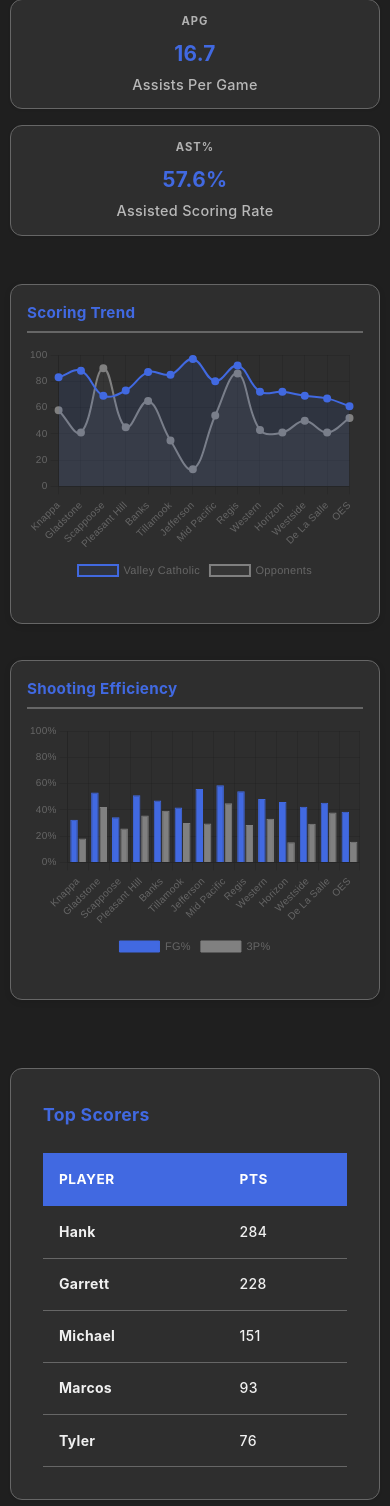
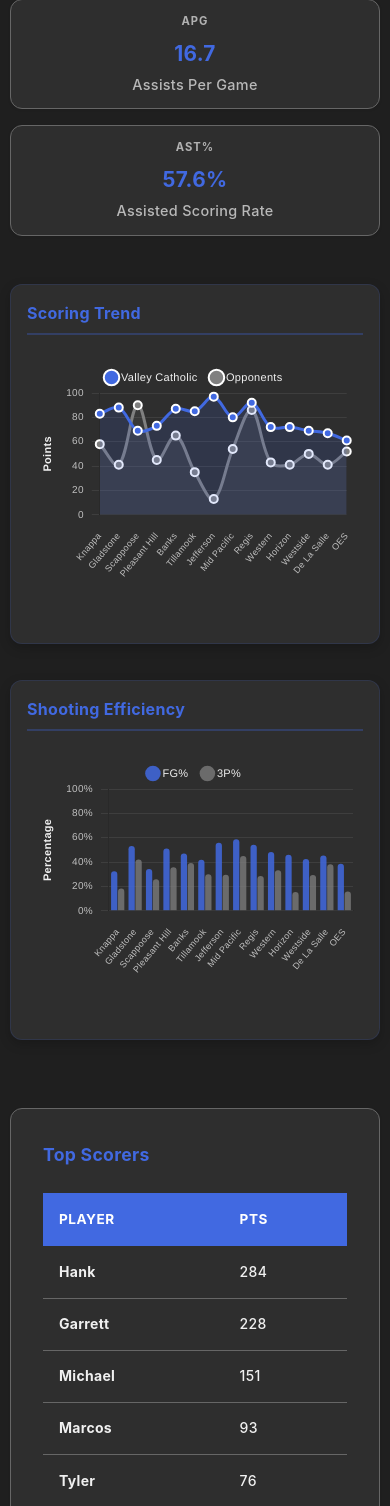
Before and after one commit to Gavino1730/Stats, a Flask app: page / in a window 390 px wide. Shown: the part 1160-2666 px from the top of the page. Run offline with Flask 3, Linux system fonts and the light colour scheme.

Commit message:
Enhance chart styling and layout for improved readability and responsiveness

```diff
--- a/static/dashboard.js
+++ b/static/dashboard.js
@@ -217,25 +217,40 @@ async function loadCharts() {
         const commonOptions = {
             responsive: true,
             maintainAspectRatio: false,
+            layout: {
+                padding: {
+                    left: 10,
+                    right: 10,
+                    top: 10,
+                    bottom: isMobile ? 20 : 30
+                }
+            },
             plugins: {
                 legend: {
                     display: true,
-                    position: isMobile ? 'bottom' : 'top',
+                    position: 'top',
+                    align: 'center',
                     labels: {
                         font: {
-                            size: isMobile ? 11 : 12
+                            size: isMobile ? 11 : 13,
+                            weight: '500'
                         },
-                        padding: isMobile ? 10 : 15
+                        padding: 15,
+                        usePointStyle: true,
+                        pointStyle: 'circle',
+                        boxWidth: 8,
+                        color: '#f0f0f0'
                     }
                 },
                 tooltip: {
-                    backgroundColor: 'rgba(0,0,0,0.85)',
-                    padding: 12,
-                    titleFont: { size: 12, weight: 'bold' },
-                    bodyFont: { size: 11 },
+                    backgroundColor: 'rgba(30, 30, 30, 0.95)',
+                    padding: 14,
+                    titleFont: { size: 13, weight: 'bold' },
+                    bodyFont: { size: 12 },
                     borderColor: '#4169E1',
-                    borderWidth: 1,
+                    borderWidth: 2,
                     displayColors: true,
+                    cornerRadius: 6,
                     callbacks: {
                         label: function(context) {
                             let label = context.dataset.label || '';
@@ -258,21 +273,40 @@ async function loadCharts() {
             scales: {
                 y: {
                     beginAtZero: true,
-                    ticks: {
-                        font: {
-                            size: isMobile ? 10 : 12
-                        }
-                    }
-                },
-                x: {
+                    grid: {
+                        color: 'rgba(255, 255, 255, 0.08)',
+                        lineWidth: 1
+                    },
                     ticks: {
                         font: {
                             size: isMobile ? 10 : 12
                         },
-                        maxRotation: 45,
-                        minRotation: 45,
+                        color: '#c0c0c0',
+                        padding: 8
+                    },
+                    title: {
+                        display: true,
+                        text: 'Points',
+                        font: {
+                            size: isMobile ? 11 : 12,
+                            weight: '600'
+                        },
+                        color: '#f0f0f0'
+                    }
+                },
+                x: {
+                    grid: {
+                        display: false
+                    },
+                    ticks: {
+                        font: {
+                            size: isMobile ? 9 : 11
+                        },
+                        maxRotation: 50,
+                        minRotation: 50,
                         autoSkip: false,
-                        padding: 5
+                        color: '#c0c0c0',
+                        padding: 8
                     }
                 }
             }
@@ -285,24 +319,43 @@ async function loadCharts() {
                 y: {
                     beginAtZero: true,
                     max: 100,
+                    grid: {
+                        color: 'rgba(255, 255, 255, 0.08)',
+                        lineWidth: 1
+                    },
                     ticks: {
                         font: {
                             size: isMobile ? 10 : 12
                         },
+                        color: '#c0c0c0',
+                        padding: 8,
                         callback: function(value) {
                             return value + '%';
                         }
+                    },
+                    title: {
+                        display: true,
+                        text: 'Percentage',
+                        font: {
+                            size: isMobile ? 11 : 12,
+                            weight: '600'
+                        },
+                        color: '#f0f0f0'
                     }
                 },
                 x: {
+                    grid: {
+                        display: false
+                    },
                     ticks: {
                         font: {
-                            size: isMobile ? 10 : 12
+                            size: isMobile ? 9 : 11
                         },
-                        maxRotation: 45,
-                        minRotation: 45,
+                        maxRotation: 50,
+                        minRotation: 50,
                         autoSkip: false,
-                        padding: 5
+                        color: '#c0c0c0',
+                        padding: 8
                     }
                 }
             }
@@ -325,23 +378,31 @@ async function loadCharts() {
                         label: 'Valley Catholic',
                         data: sortedVcScore,
                         borderColor: '#4169E1',
-                        backgroundColor: 'rgba(65, 105, 225, 0.1)',
-                        tension: 0.4,
+                        backgroundColor: 'rgba(65, 105, 225, 0.15)',
+                        tension: 0.35,
                         fill: true,
-                        pointRadius: isMobile ? 3 : 5,
+                        pointRadius: isMobile ? 4 : 6,
+                        pointHoverRadius: isMobile ? 6 : 8,
                         pointBackgroundColor: '#4169E1',
-                        borderWidth: 2
+                        pointBorderColor: '#fff',
+                        pointBorderWidth: 2,
+                        pointHoverBorderWidth: 3,
+                        borderWidth: 3
                     },
                     {
                         label: 'Opponents',
                         data: sortedOppScore,
                         borderColor: '#808080',
-                        backgroundColor: 'rgba(128, 128, 128, 0.1)',
-                        tension: 0.4,
+                        backgroundColor: 'rgba(128, 128, 128, 0.12)',
+                        tension: 0.35,
                         fill: true,
-                        pointRadius: isMobile ? 3 : 5,
+                        pointRadius: isMobile ? 4 : 6,
+                        pointHoverRadius: isMobile ? 6 : 8,
                         pointBackgroundColor: '#808080',
-                        borderWidth: 2
+                        pointBorderColor: '#fff',
+                        pointBorderWidth: 2,
+                        pointHoverBorderWidth: 3,
+                        borderWidth: 3
                     }
                 ]
             },
@@ -364,16 +425,22 @@ async function loadCharts() {
                     {
                         label: 'FG%',
                         data: sortedFgPct,
-                        backgroundColor: '#4169E1',
+                        backgroundColor: 'rgba(65, 105, 225, 0.85)',
                         borderColor: '#4169E1',
-                        borderWidth: 1
+                        borderWidth: 0,
+                        borderRadius: 4,
+                        hoverBackgroundColor: '#4169E1',
+                        maxBarThickness: 35
                     },
                     {
                         label: '3P%',
                         data: sortedFg3Pct,
-                        backgroundColor: '#808080',
+                        backgroundColor: 'rgba(128, 128, 128, 0.75)',
                         borderColor: '#808080',
-                        borderWidth: 1
+                        borderWidth: 0,
+                        borderRadius: 4,
+                        hoverBackgroundColor: '#909090',
+                        maxBarThickness: 35
                     }
                 ]
             },
--- a/static/style.css
+++ b/static/style.css
@@ -245,7 +245,7 @@ body {
 .charts-section {
     display: grid;
     grid-template-columns: repeat(auto-fit, minmax(450px, 1fr));
-    gap: 2.5rem;
+    gap: 2rem;
     margin-bottom: 3rem;
 }
 
@@ -253,31 +253,34 @@ body {
     background: var(--card-bg);
     padding: 2rem;
     border-radius: 12px;
-    box-shadow: 0 2px 6px rgba(0,0,0,0.1);
-    border: 1px solid var(--border);
+    box-shadow: 0 4px 12px rgba(0,0,0,0.2);
+    border: 1px solid rgba(65, 105, 225, 0.15);
     position: relative;
-    height: 480px;
+    height: 500px;
     margin-bottom: 2rem;
-    transition: box-shadow 0.3s ease;
+    transition: all 0.3s ease;
 }
 
 .chart-container:hover {
-    box-shadow: 0 4px 12px rgba(0,0,0,0.15);
+    box-shadow: 0 6px 20px rgba(65, 105, 225, 0.25);
+    border-color: rgba(65, 105, 225, 0.3);
+    transform: translateY(-2px);
 }
 
 .chart-container h2 {
-    margin: 0 0 1.75rem 0;
+    margin: 0 0 1.5rem 0;
     padding-bottom: 0.75rem;
-    color: var(--primary);
-    font-size: 1.3rem;
+    color: #4169E1;
+    font-size: 1.35rem;
     font-weight: 700;
-    border-bottom: 2px solid var(--border);
+    border-bottom: 2px solid rgba(65, 105, 225, 0.3);
+    letter-spacing: 0.3px;
 }
 
 .chart-container canvas {
-    max-height: 380px;
+    max-height: 400px;
     width: 100% !important;
-    height: 380px !important;
+    height: 400px !important;
 }
 
 /* Player Performances */
@@ -1335,20 +1338,20 @@ body {
 
     /* Charts optimized for mobile */
     .chart-container {
-        height: 380px;
-        padding: 1.25rem;
+        height: 400px;
+        padding: 1.5rem;
         margin-bottom: 1.5rem;
     }
 
     .chart-container h2 {
         margin-bottom: 1rem;
-        font-size: 1.05rem;
+        font-size: 1.15rem;
         padding-bottom: 0.5rem;
     }
 
     .chart-container canvas {
-        max-height: 280px !important;
-        height: 280px !important;
+        max-height: 300px !important;
+        height: 300px !important;
     }
 
     /* Trends page charts grid */
@@ -1632,13 +1635,13 @@ body {
     }
 
     .chart-container {
-        height: 380px;
+        height: 400px;
         padding: 1.5rem;
     }
 
     .chart-container h2 {
         margin-bottom: 1rem;
-        font-size: 1rem;
+        font-size: 1.05rem;
     }
 
     /* Trends Page Mobile */
@@ -1742,20 +1745,20 @@ body {
 
     /* Extra small mobile chart adjustments */
     .chart-container {
-        height: 340px;
+        height: 360px;
         padding: 1rem;
         margin-bottom: 1.25rem;
     }
 
     .chart-container h2 {
         margin-bottom: 0.75rem;
-        font-size: 0.95rem;
+        font-size: 1rem;
         padding-bottom: 0.4rem;
     }
 
     .chart-container canvas {
-        max-height: 240px !important;
-        height: 240px !important;
+        max-height: 260px !important;
+        height: 260px !important;
     }
     }
 
@@ -1912,13 +1915,13 @@ body {
     }
 
     .chart-container {
-        height: 340px;
+        height: 360px;
         padding: 1rem;
     }
 
     .chart-container h2 {
         margin-bottom: 0.8rem;
-        font-size: 0.95rem;
+        font-size: 1rem;
     }
 
     .charts-section {
```
